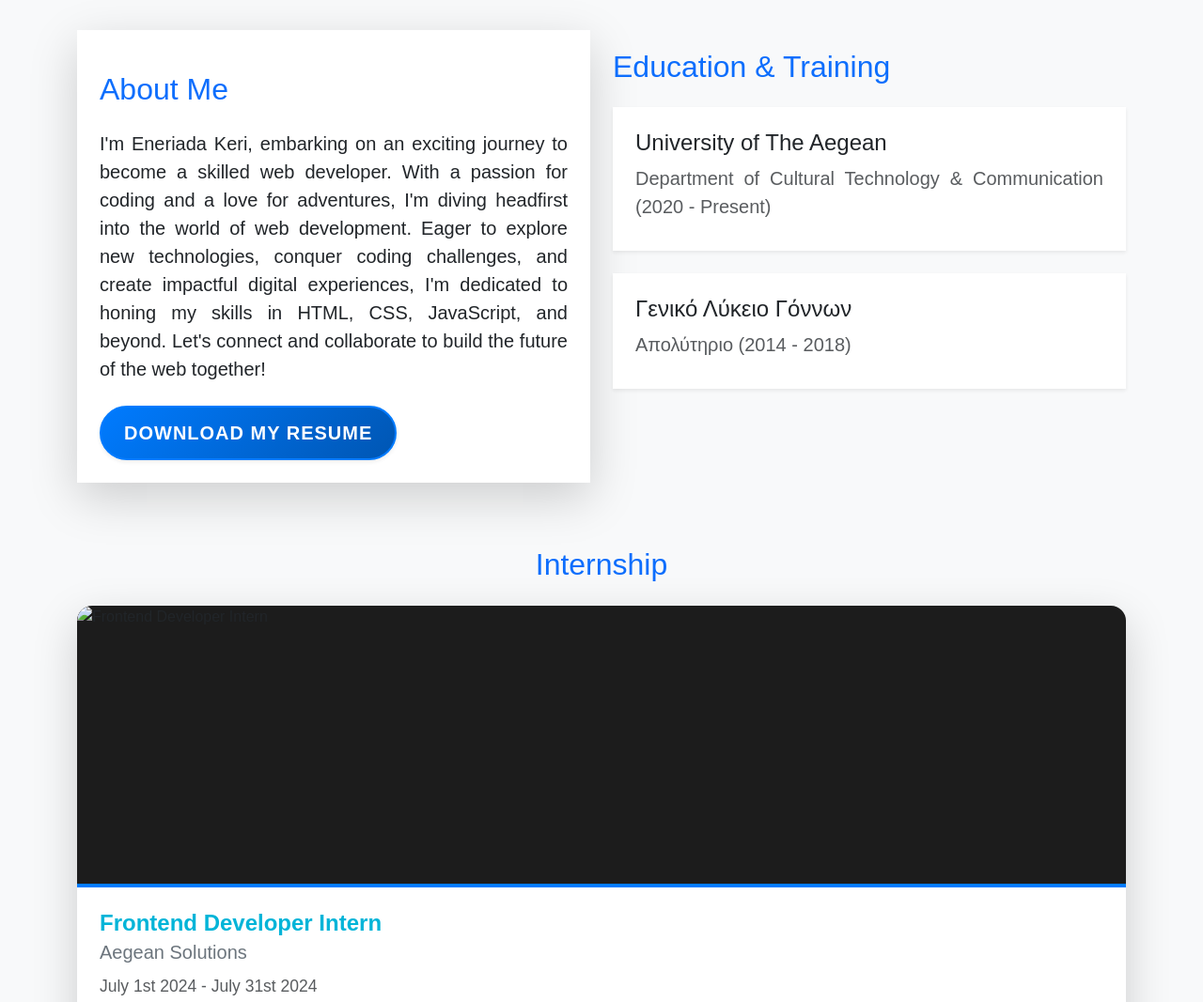
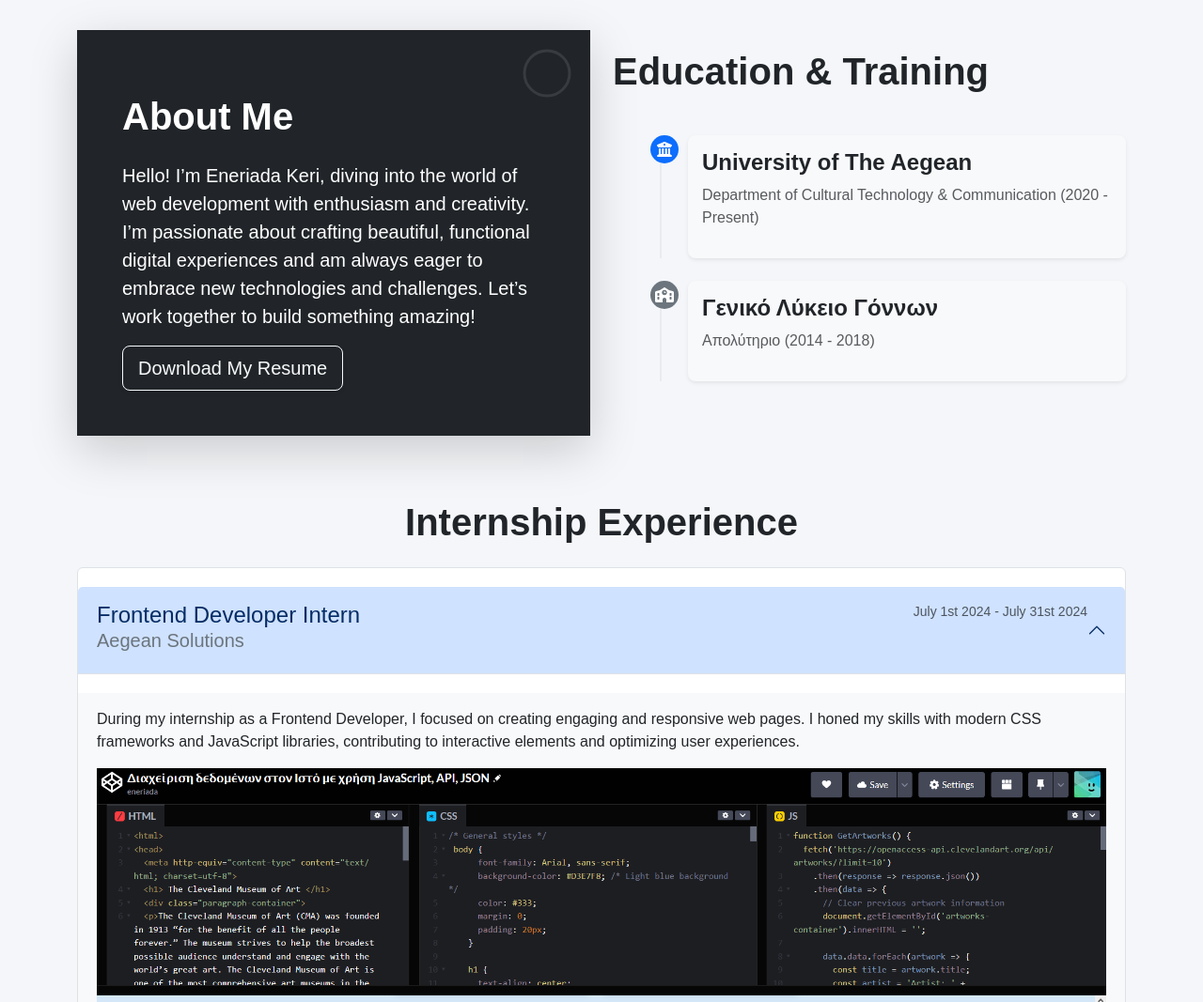
Before and after one commit to eneriadakeri/my-portfolio, a website: page e-portfolio.html in a window 1280 px wide. Shown: the part 900-1967 px from the top of the page at 94% size. Drawn offline with nearby package versions, Linux system fonts and the light colour scheme.

Commit message:
commit changes 23/08

```diff
--- a/e-portfolio.html
+++ b/e-portfolio.html
@@ -49,8 +49,6 @@
     </div>
   </header>
 
-   <!-- Google Translate Widget -->
-   <div id="google_translate_element"></div>
 
 <!-- Content for Home -->
 <section id="home" class="hero-section text-light d-flex align-items-center justify-content-center text-center position-relative">
@@ -68,32 +66,48 @@
   </div>
 </section>
 
-
-<!-- Content for About -->
-<section id="about" class="content-section py-5 bg-light">
+    <!-- About Me Section -->
+    <section id="about" class="content-section py-5">
       <div class="container">
         <div class="row">
-      <!-- About Me Section -->
+          <!-- About Me Text Block -->
           <div class="col-lg-6 mb-4 mb-lg-0 d-flex flex-column justify-content-center">
-        <div class="bg-white p-4 rounded-lg shadow-lg">
-          <h2 class="text-primary mb-4">About Me</h2>
-          <p class="lead mb-4">
-            I'm Eneriada Keri, embarking on an exciting journey to become a skilled web developer. With a passion for coding and a love for adventures, I'm diving headfirst into the world of web development. Eager to explore new technologies, conquer coding challenges, and create impactful digital experiences, I'm dedicated to honing my skills in HTML, CSS, JavaScript, and beyond. Let's connect and collaborate to build the future of the web together!
+            <div class="bg-dark text-white p-4 p-md-5 rounded-lg shadow-lg position-relative">
+              <div class="position-absolute top-0 end-0 p-3 d-none d-md-block">
+                <svg width="60" height="60" viewBox="0 0 100 100" fill="none" xmlns="http://www.w3.org/2000/svg">
+                  <circle cx="50" cy="50" r="40" stroke="#FFFFFF" stroke-width="5" fill="none" opacity="0.1"/>
+                </svg>
+              </div>
+              <h2 class="display-4 mb-3 mb-md-4">About Me</h2>
+              <p class="lead mb-3">
+                Hello! I’m Eneriada Keri, diving into the world of web development with enthusiasm and creativity. I’m passionate about crafting beautiful, functional digital experiences and am always eager to embrace new technologies and challenges. Let’s work together to build something amazing!
               </p>
-          <a href="resume.pdf" class="btn btn-primary btn-lg shadow-sm" download>Download My Resume</a>
+              <a href="resume.pdf" class="btn btn-outline-light btn-lg shadow-sm" download>Download My Resume</a>
             </div>
           </div>
 
           <!-- Education & Training Section -->
           <div class="col-lg-6">
-        <h2 class="text-primary mb-4">Education & Training</h2>
-        <div class="education-card bg-white p-4 rounded-lg shadow-sm mb-4">
-          <h4 class="font-weight-bold mb-2">University of The Aegean</h4>
-          <p class="mb-2 text-muted">Department of Cultural Technology & Communication (2020 - Present)</p>
+            <h2 class="display-4 mb-4">Education & Training</h2>
+            <div class="timeline">
+              <div class="timeline-item mb-4">
+                <div class="timeline-icon bg-primary text-white">
+                  <i class="fas fa-university"></i>
                 </div>
-        <div class="education-card bg-white p-4 rounded-lg shadow-sm">
-          <h4 class="font-weight-bold mb-2">Γενικό Λύκειο Γόννων</h4>
-          <p class="mb-2 text-muted">Απολύτηριο (2014 - 2018)</p>
+                <div class="timeline-content bg-light rounded-lg shadow-sm">
+                  <h4 class="font-weight-bold">University of The Aegean</h4>
+                  <p class="text-muted">Department of Cultural Technology & Communication (2020 - Present)</p>
+                </div>
+              </div>
+              <div class="timeline-item">
+                <div class="timeline-icon bg-secondary text-white">
+                  <i class="fas fa-school"></i>
+                </div>
+                <div class="timeline-content bg-light rounded-lg shadow-sm">
+                  <h4 class="font-weight-bold">Γενικό Λύκειο Γόννων</h4>
+                  <p class="text-muted">Απολύτηριο (2014 - 2018)</p>
+                </div>
+              </div>
             </div>
           </div>
         </div>
@@ -101,22 +115,41 @@
         <!-- Internship -->
         <div class="row mt-5">
           <div class="col-md-12">
-    <h2 class="text-primary mb-4 text-center">Internship</h2>
-    <div class="card border-0 shadow-lg rounded-lg overflow-hidden">
-      <img src="internship2-image.jpg" class="card-img-top" alt="Frontend Developer Intern" style="height: 300px; object-fit: cover;">
-      <div class="card-body bg-white p-4">
-        <h4 class="card-title font-weight-bold">Frontend Developer Intern</h4>
-        <h5 class="card-subtitle mb-2 text-secondary">Aegean Solutions</h5>
-        <p class="card-text mb-4"><small class="text-muted">July 1st 2024 - July 31st 2024</small></p>
-        <p class="card-text">
-          As a Frontend Developer Intern, I focused on creating responsive web pages and optimizing site performance. I gained experience with CSS frameworks and JavaScript libraries, contributing to interactive features and ensuring a seamless user experience.
+            <h2 class="display-4 mb-4 text-center">Internship Experience</h2>
+            <!-- Accordion for Internship Details -->
+            <div class="accordion" id="internshipAccordion">
+              <div class="accordion-item">
+                <h2 class="accordion-header" id="headingOne">
+                  <button class="accordion-button" type="button" data-bs-toggle="collapse" data-bs-target="#collapseOne" aria-expanded="true" aria-controls="collapseOne">
+                    <div class="d-flex justify-content-between w-100">
+                      <div>
+                        <h4 class="mb-0">Frontend Developer Intern</h4>
+                        <h5 class="text-secondary">Aegean Solutions</h5>
+                      </div>
+                      <div><small class="text-muted">July 1st 2024 - July 31st 2024</small></div>
+                    </div>
+                  </button>
+                </h2>
+                <div id="collapseOne" class="accordion-collapse collapse show" aria-labelledby="headingOne" data-bs-parent="#internshipAccordion">
+                  <div class="accordion-body bg-light">
+                    <p>
+                      During my internship as a Frontend Developer, I focused on creating engaging and responsive web pages. I honed my skills with modern CSS frameworks and JavaScript libraries, contributing to interactive elements and optimizing user experiences.
                     </p>
+                    <div class="gallery">
+                      <img src="images/1st.png" class="img-fluid mb-3" alt="Project Image 1">
+                      <img src="images/2nd.png" class="img-fluid mb-3" alt="Project Image 2">
+                      <img src="images/3rd.png" class="img-fluid mb-3" alt="Project Image 3">
+                    </div>
+                  </div>
+                </div>
               </div>
             </div>
           </div>
         </div>
       </div>
     </section>
+
+
 
 
 <!-- Content for Projects -->
--- a/script.js
+++ b/script.js
@@ -91,3 +91,22 @@ function closeImage() {
 function changeImage(direction) {
   // Your image changing logic here
 }
+
+let currentIndex = 0;
+let images = [];
+
+function openModal(initialImage, imageArray) {
+  images = imageArray;
+  currentIndex = imageArray.indexOf(initialImage);
+  document.getElementById('modal-image').src = images[currentIndex];
+  document.getElementById('image-modal').style.display = 'block';
+}
+
+function closeModal() {
+  document.getElementById('image-modal').style.display = 'none';
+}
+
+function changeImage(step) {
+  currentIndex = (currentIndex + step + images.length) % images.length;
+  document.getElementById('modal-image').src = images[currentIndex];
+}
--- a/styles.css
+++ b/styles.css
@@ -27,11 +27,66 @@ body {
 }
 
 /* About Section Styles */
-.content-section#about p {
-  text-align: justify;
-  font-size: 20px;
-}
-
+.content-section {
+    background-color: #f4f6f9;
+  }
+  .display-4 {
+    font-size: 2.5rem;
+    font-weight: 600;
+  }
+  .timeline {
+    position: relative;
+    padding: 20px 0;
+    margin-left: 30px;
+  }
+  .timeline-item {
+    position: relative;
+    margin-bottom: 30px;
+  }
+  .timeline-item::before {
+    content: '';
+    position: absolute;
+    left: 20px;
+    width: 2px;
+    height: 100%;
+    background-color: #e9ecef;
+  }
+  .timeline-icon {
+    position: absolute;
+    left: 10px;
+    width: 30px;
+    height: 30px;
+    border-radius: 50%;
+    display: flex;
+    align-items: center;
+    justify-content: center;
+    font-size: 16px;
+    color: #fff;
+  }
+  .timeline-content {
+    margin-left: 50px;
+    padding: 15px;
+    border-radius: 8px;
+  }
+  .bg-primary {
+    background-color: #007bff;
+  }
+  .bg-secondary {
+    background-color: #6c757d;
+  }
+  .shadow-sm {
+    box-shadow: 0 1px 2px rgba(0,0,0,0.075);
+  }
+  .font-weight-bold {
+    font-weight: 700;
+  }
+  .card-img-top {
+    height: 300px;
+    object-fit: cover;
+  }
+  .card-body {
+    padding: 2rem;
+  }
 .content-section#about h3 {
   /* margin-left: 50px; */
   text-align: justify;
@@ -759,3 +814,47 @@ footer {
     font-size: 25px;
   }
 }
+
+/* Modal Styles */
+.modal {
+  display: none;
+  position: fixed;
+  z-index: 1000;
+  left: 0;
+  top: 0;
+  width: 100%;
+  height: 100%;
+  overflow: auto;
+  background-color: rgba(0,0,0,0.8);
+}
+
+.modal-content {
+  margin: auto;
+  display: block;
+  max-width: 80%;
+  max-height: 80%;
+}
+
+.modal-nav {
+  position: absolute;
+  top: 50%;
+  width: 100%;
+  display: flex;
+  justify-content: space-between;
+  padding: 0 20px;
+}
+
+.prev, .next {
+  font-size: 24px;
+  color: white;
+  cursor: pointer;
+}
+
+.close {
+  position: absolute;
+  top: 20px;
+  right: 20px;
+  font-size: 36px;
+  color: white;
+  cursor: pointer;
+}
```
Lines whose indentation alone changed are shown as unchanged.
